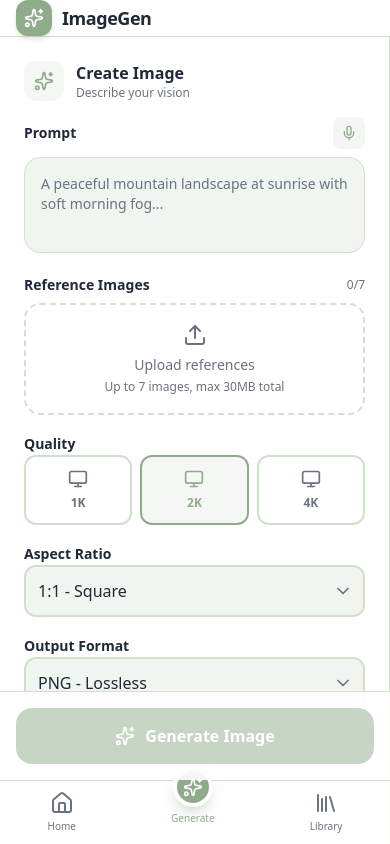
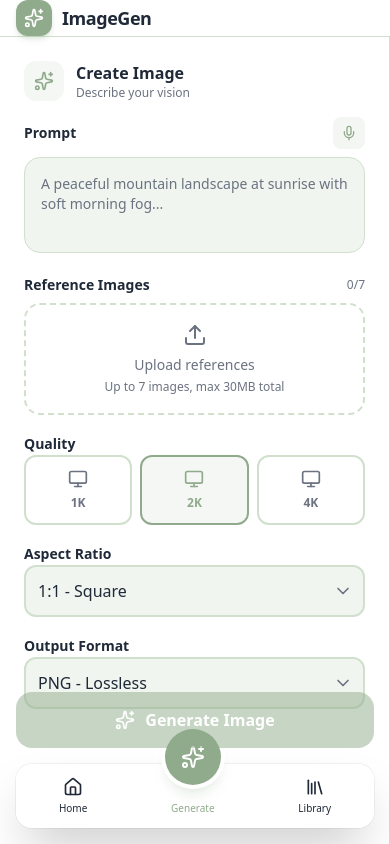
Before and after one commit to ashiqrahman12/image-generator-n8n-, a Next.js app: page / in a window 390 px wide. Built offline with nearby package versions, Linux system fonts and the light colour scheme.

Commit message:
Mobile-First Redesign: Floating Nav, Skeleton Loader, Native UI

```diff
--- a/src/components/ImageGenerator.tsx
+++ b/src/components/ImageGenerator.tsx
@@ -9,6 +9,18 @@ import { twMerge } from "tailwind-merge";
 function cn(...inputs: (string | undefined | null | false)[]) {
     return twMerge(clsx(inputs));
 }
+
+const SkeletonLoader = () => (
+    <div className="w-full h-full relative overflow-hidden bg-secondary/30 rounded-3xl">
+        <div className="absolute inset-0 bg-gradient-to-r from-transparent via-white/40 to-transparent -translate-x-full animate-[shimmer_1.5s_infinite]" />
+        <div className="absolute inset-0 flex items-center justify-center">
+            <div className="flex flex-col items-center gap-3 opacity-20">
+                <Sparkles className="w-12 h-12" />
+                <p className="font-medium text-sm">Dreaming...</p>
+            </div>
+        </div>
+    </div>
+);
 
 const qualityOptions = [
     { id: "1k", label: "1K", icon: Monitor, desc: "1024px" },
@@ -305,20 +317,20 @@ export function ImageGenerator() {
                 </div>
 
                 {/* Generate Button */}
-                <div className="fixed bottom-16 left-0 right-0 lg:static z-50 bg-white/80 backdrop-blur-md p-4 border-t border-border lg:p-0 lg:bg-transparent lg:border-0 lg:shadow-none transition-all">
+                <div className="fixed bottom-24 left-4 right-4 lg:static z-50 transition-all lg:p-0">
                     <button
                         onClick={handleGenerate}
                         disabled={loading || !prompt.trim()}
                         className={cn(
-                            "w-full h-14 rounded-2xl font-bold text-white transition-all flex items-center justify-center gap-2.5 active:scale-95",
-                            "bg-primary shadow-lg shadow-primary/30 hover:shadow-xl hover:shadow-primary/40 hover:bg-primary-dark",
+                            "w-full h-14 rounded-2xl font-bold text-white transition-all flex items-center justify-center gap-2.5 active:scale-95 shadow-xl shadow-primary/20",
+                            "bg-primary hover:bg-primary-dark",
                             "disabled:opacity-50 disabled:cursor-not-allowed disabled:shadow-none"
                         )}
                     >
                         {loading ? (
                             <>
                                 <Loader2 className="w-5 h-5 animate-spin" />
-                                <span>Creating...</span>
+                                <span>Generating...</span>
                             </>
                         ) : (
                             <>
@@ -356,15 +368,9 @@ export function ImageGenerator() {
                             initial={{ opacity: 0, scale: 0.95 }}
                             animate={{ opacity: 1, scale: 1 }}
                             exit={{ opacity: 0 }}
-                            className="relative"
+                            className="relative w-full max-w-3xl aspect-square lg:aspect-auto lg:h-[70vh]"
                         >
-                            <div className="w-72 h-72 lg:w-96 lg:h-96 rounded-3xl bg-white shadow-2xl shadow-primary/20 flex items-center justify-center overflow-hidden border border-border">
-                                <div className="absolute inset-0 bg-gradient-to-br from-primary/10 via-secondary to-primary/5 animate-pulse" />
-                                <div className="relative z-10 flex flex-col items-center gap-4">
-                                    <Loader2 className="w-12 h-12 text-primary animate-spin" />
-                                    <p className="text-sm text-muted font-medium">Generating your image...</p>
-                                </div>
-                            </div>
+                            <SkeletonLoader />
                         </motion.div>
                     )}
 
--- a/src/components/Navbar.tsx
+++ b/src/components/Navbar.tsx
@@ -35,20 +35,20 @@ export function Navbar() {
                 </div>
             </div>
 
-            {/* Mobile Bottom Tab Bar */}
-            <div className="md:hidden fixed bottom-0 left-0 right-0 h-16 bg-white/80 backdrop-blur-md border-t border-border flex items-center justify-around z-[60]">
-                <Link href="/" className="flex flex-col items-center gap-1 p-2 text-muted hover:text-primary transition-colors">
-                    <Home className="w-6 h-6" />
+            {/* Mobile Bottom Tab Bar - Floating Style */}
+            <div className="md:hidden fixed bottom-4 left-4 right-4 h-16 bg-white/90 backdrop-blur-xl border border-white/20 shadow-2xl rounded-2xl flex items-center justify-around z-[60] text-muted-foreground ring-1 ring-black/5">
+                <Link href="/" className="flex flex-col items-center gap-1 p-2 hover:text-primary transition-colors">
+                    <Home className="w-5 h-5" />
                     <span className="text-[10px] font-medium">Home</span>
                 </Link>
-                <Link href="/" className="flex flex-col items-center gap-1 p-2 text-primary">
-                    <div className="w-10 h-10 -mt-8 bg-primary rounded-full flex items-center justify-center shadow-lg shadow-primary/30 border-4 border-white">
-                        <Sparkles className="w-5 h-5 text-white" />
+                <Link href="/" className="flex flex-col items-center gap-1 p-2 text-primary relative group">
+                    <div className="absolute -top-10 bg-primary w-14 h-14 rounded-full flex items-center justify-center shadow-lg shadow-primary/30 ring-4 ring-white transition-transform group-active:scale-95">
+                        <Sparkles className="w-6 h-6 text-white" />
                     </div>
-                    <span className="text-[10px] font-medium font-bold">Generate</span>
+                    <span className="text-[10px] font-medium font-bold mt-6">Generate</span>
                 </Link>
-                <Link href="#" className="flex flex-col items-center gap-1 p-2 text-muted hover:text-primary transition-colors">
-                    <Library className="w-6 h-6" />
+                <Link href="#" className="flex flex-col items-center gap-1 p-2 hover:text-primary transition-colors">
+                    <Library className="w-5 h-5" />
                     <span className="text-[10px] font-medium">Library</span>
                 </Link>
             </div>
```
